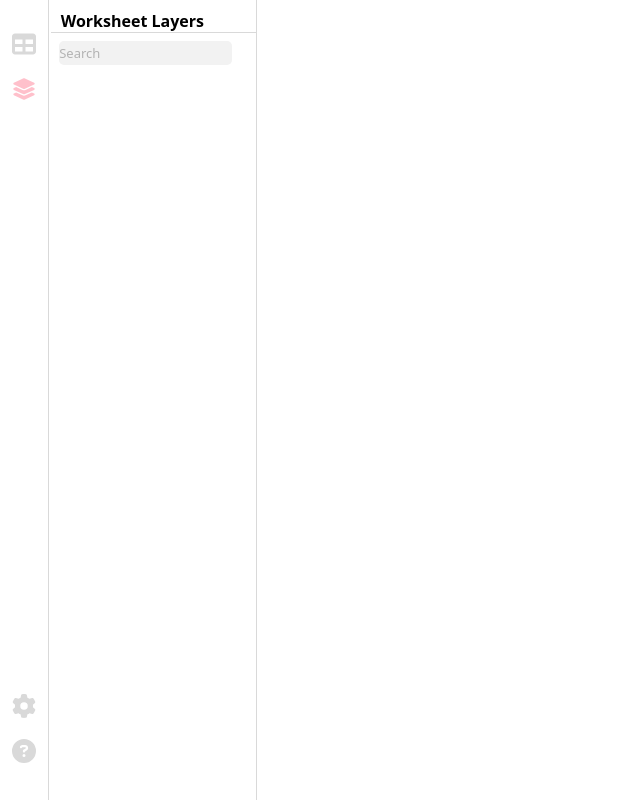
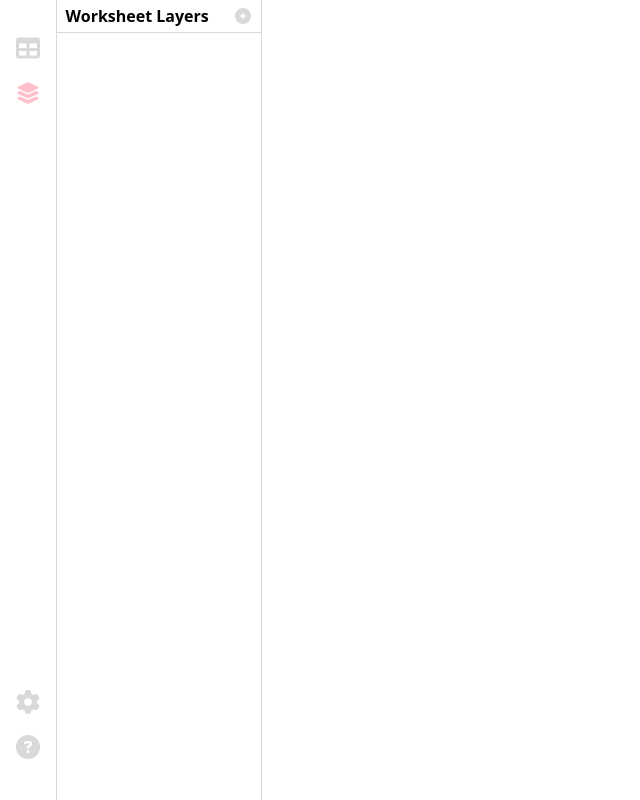
Before and after one commit to DaveCumin/AnCiR_next, a SvelteKit app: page / in a window 1280 px wide. Both pictures are taken after a click on the button 24 px from the left and 91 px from the top of the page. Shown: the whole page, without its empty margins (0-640 px from the left). Built offline with nearby package versions, Linux system fonts and the light colour scheme.

Commit message:
Enable icon colour change on button

```diff
--- a/src/lib/components/Navbar.svelte
+++ b/src/lib/components/Navbar.svelte
@@ -14,7 +14,7 @@
 		<button on:click={() => switchTab('data')}>
 			<Icon
 				name="table"
-				style={appState.currentTab === 'data' ? 'fill: pink;' : 'fill: #D9D9D9;'}
+				className={appState.currentTab === 'data' ? 'icon active' : 'icon'}
 			/>
 			<!-- <TableIcon /> -->
 		</button>
@@ -22,7 +22,7 @@
 		<button on:click={() => switchTab('worksheet')}>
 			<Icon
 				name="layer"
-				style={appState.currentTab === 'worksheet' ? 'fill: pink;' : 'fill: #D9D9D9;'}
+				className={appState.currentTab === 'worksheet' ? 'icon active' : 'icon'}
 			/>
 			<!-- <WorksheetIcon /> -->
 		</button>
@@ -40,7 +40,7 @@
 
 <style>
 	.container {
-		min-width: 48px;
+		min-width: 56px;
 		height: 100vh;
 		display: flex;
 		flex-direction: column;
@@ -60,15 +60,10 @@
 		justify-content: center;
 		align-items: center;
 
-		margin-top: 24px;
-		margin-bottom: 24px;
+		margin-top: 28px;
+		margin-bottom: 28px;
 	}
 
-	/* .icon-container :global(svg) {
-        width: 24px;
-        height: 24px;
-        margin: 0.5rem;
-    } */
 
 	button {
 		background-color: transparent;
--- a/src/lib/components/views/WorksheetDisplay.svelte
+++ b/src/lib/components/views/WorksheetDisplay.svelte
@@ -1,112 +1,54 @@
 <script>
 	import { core } from '$lib/core/theCore.svelte.js';
+	import Icon from '$lib/icon/Icon.svelte';
 </script>
 
-<div class="container">
-	<div class="heading">
-		<p>Worksheet Layers</p>
-	</div>
+<div class="heading">
+	<p>Worksheet Layers</p>
 
-	<div class="functions">
-		<div class="search">
-			<p>Search</p>
-		</div>
-
-		<div class="add"></div>
-	</div>
-
-	<div class="data-list">
-		{#each core.plots as plot}
-			<details open>
-				<summary
-					>{plot.plotid} - {plot.name}<button onclick={() => plot.plot.addData({ xIN: 0, yIN: 1 })}
-						>+</button
-					></summary
-				>
-				<ul>
-					{#each plot.plot.data as datum}
-						<details open>
-							<summary> </summary>
-							x: {datum.x.name} ({datum.x.getData()})
-							<input type="number" bind:value={datum.x.refDataID} />
-							<button onclick={() => datum.x.addProcess(Math.random() > 0.5 ? 'add' : 'sub')}
-								>Add process</button
-							>
-							y: {datum.y.name} ({datum.y.getData()})
-							<input type="number" bind:value={datum.y.refDataID} />
-							<button onclick={() => datum.y.addProcess(Math.random() > 0.5 ? 'add' : 'sub')}
-								>Add process</button
-							>
-						</details>
-					{/each}
-				</ul>
-			</details>
-		{/each}
+	<div class="add">
+		<button>
+			<Icon name="add" width={16} height={16} />
+		</button>
 	</div>
 </div>
 
+<div class="data-list">
+
+</div>
+
+
 <style>
-	.container {
-		width: 16vw;
-		height: 100vh;
+	.heading {
+		position: sticky;
+		top: 0;
+
+		width: 100%;
+		height: 4vh;
 		display: flex;
-		flex-direction: column;
-		justify-content: start;
-		align-items: start;
+		flex-direction: row;
+		justify-content: space-between;
+		align-items: center;
 
-		position: fixed;
-		top: 0;
-		left: 4vw;
-
-		border-right: 1px solid #d9d9d9;
-	}
-
-	.heading {
-		width: 16vw;
-		height: 4vh;
 		border-bottom: 1px solid #d9d9d9;
 	}
 
 	.heading p {
-		margin-top: 0.6rem;
 		margin-left: 0.6rem;
 		font-weight: bold;
 	}
 
-	.functions {
+	button {
+		background-color: transparent;
+		border: none;
+		margin-right: 0.6rem;
+		padding: 0;
+		text-align: inherit;
+		font: inherit;
+		border-radius: 0;
+		appearance: none;
 		display: flex;
-		flex-direction: row;
+		justify-content: center;
 		align-items: center;
-		margin: 0.5rem;
-	}
-
-	.search {
-		width: 13.5vw;
-		height: 3vh;
-		display: flex;
-		flex-direction: row;
-		align-items: center;
-		justify-content: start;
-
-		border-radius: 5px;
-		background-color: var(--color-lightness-95, blue);
-	}
-
-	.search :global(svg) {
-		margin-left: 0.5rem;
-		margin-right: 0.5rem;
-		color: var(--color-lightness-75);
-	}
-
-	.search p {
-		font-weight: 400;
-		font-size: small;
-		color: var(--color-lightness-75, blue);
-	}
-
-	.add {
-		vertical-align: middle;
-		margin-left: 0.45rem;
-		color: var(--color-icon-unselected, blue);
 	}
 </style>
--- a/src/lib/core/theCore.svelte.js
+++ b/src/lib/core/theCore.svelte.js
@@ -3,8 +3,10 @@ import { ModelIndex } from "$lib/models/modelIndex";
 export const core = $state({
 	data: []
 });
+
 export const appState = $state({
-	currentTab: 'data'
+	currentTab: 'data',
+	addIcon: '',
 });
 
 export function pushObj(obj) {
--- a/src/lib/icon/Icon.svelte
+++ b/src/lib/icon/Icon.svelte
@@ -1,7 +1,7 @@
 <script>
 	import { onMount } from 'svelte';
 
-	let { name = '', width = 24, height = 24, style = 'fill: #D9D9D9;' } = $props();
+	let { name = '', width = 24, height = 24, className = 'icon' } = $props();
 	let svgContent = $state();
 
 	const icons = import.meta.glob('$lib/icon/*.svg', { query: '?raw', import: 'default' });
@@ -13,14 +13,42 @@
 	}
 
 	onMount(async () => {
-		if (icons[name]) {
-			svgContent = await icons[name]();
-		} else {
-			console.error(`Icon "${name}" not found`);
-		}
-	});
+	if (icons[name]) {
+		let raw = await icons[name]();
+
+		// Replace hardcoded fills with fill="currentColor"
+		raw = raw.replace(/fill=".*?"/g, 'fill="currentColor"');
+
+		svgContent = raw;
+	} else {
+		console.error(`Icon "${name}" not found`);
+	}
+});
 </script>
 
-<svg {style} xmlns="http://www.w3.org/2000/svg" {width} {height} viewBox="0 0 24 24">
+<svg
+	xmlns="http://www.w3.org/2000/svg"
+	{width}
+	{height}
+	viewBox="0 0 24 24"
+	class={className}
+>
 	{@html svgContent}
 </svg>
+
+<style>
+	.icon {
+		fill: #d9d9d9;
+		transition: fill 0.2s ease;
+		cursor: pointer;
+	}
+
+	.icon:hover {
+		fill: pink;
+	}
+
+	.icon.active {
+		fill: pink;
+	}
+
+</style>
--- a/src/lib/models/data/table.svelte.js
+++ b/src/lib/models/data/table.svelte.js
@@ -11,7 +11,7 @@ export class Table {
 	name = $state('');
 	importedFrom = '';
 	dataLength = 0;
-	dataFields = $state([]);
+	columns = $state([]);
 
 	// simulate only
 	constructor(name, importedFrom, dataLength) {
@@ -40,13 +40,13 @@ export class Table {
 		//time
 		const dft = new Column(this.id, 'time');
 		dft.simulateColumn(fs_min, startDate, periods, maxHeights, this.dataLength);
-		this.dataFields.push(dft);
+		this.columns.push(dft);
 
 		//value
 		for (let i = 0; i < periods.length; i++) {
 			const dfv = new Column(this.id, 'value');
 			dfv.simulateColumn(fs_min, startDate, periods[i], maxHeights[i], this.dataLength);
-			this.dataFields.push(dfv);
+			this.columns.push(dfv);
 		}
 	}
 }
--- a/src/routes/+page.svelte
+++ b/src/routes/+page.svelte
@@ -6,102 +6,6 @@
 	import Navbar from '$lib/components/Navbar.svelte';
 	import ViewDisplay from '../lib/components/ViewDisplay.svelte';
 
-	// import { core } from '$lib/core/theCore.svelte.js';
-	// import { Process } from '$lib/core/Process.svelte.js';
-	// import { Column } from '$lib/core/Column.svelte.js';
-	// import { Table } from '$lib/core/Table.svelte.js';
-	// import { Plot } from '$lib/core/Plot.svelte.js';
-	// import PlotHandler from '$lib/plots/PlotHandler.svelte';
-	// import { onMount } from 'svelte';
-	// import Visualise from '$lib/components/Visualise.svelte';
-
-	// function addData(dataIN, type, name) {
-	// 	let newDataEntry;
-	// 	if (dataIN != null) {
-	// 		newDataEntry = new Column({ type, rawData: dataIN, name });
-	// 		if (type == 'time') {
-	// 			newDataEntry.timeformat = 1;
-	// 		}
-	// 		core.data.push(newDataEntry);
-	// 	} else {
-	// 		newDataEntry = new Column({
-	// 			type,
-	// 			rawData: [
-	// 				Math.round(10 * Math.random(), 2),
-	// 				Math.round(10 * Math.random(), 2),
-	// 				Math.round(10 * Math.random(), 2),
-	// 				Math.round(10 * Math.random(), 2)
-	// 			],
-	// 			name
-	// 		});
-	// 		if (type == 'time') {
-	// 			newDataEntry.timeformat = 1;
-	// 		}
-	// 		core.data.push(newDataEntry);
-	// 	}
-	// 	return newDataEntry.columnID;
-	// }
-
-	// onMount(async () => {
-	// 	await Process.init(); //set up the processMap
-	// 	await Plot.init(); //set up the plotMap
-	// 	refresh();
-	// });
-
-	// function refresh() {
-	// 	//simulate importing data
-	// 	core.data = [];
-	// 	let d0id = addData([1, 2, 3, 4], 'time', 'the time');
-	// 	core.data[0].addProcess('add');
-
-	// 	let d1id = addData(null, 'number', 'val1');
-	// 	core.data[1].addProcess('add');
-	// 	core.data[1].addProcess('sub');
-
-	// 	let d2id = addData(['a', 'b', 'b', 'c'], 'category', 'mycat');
-
-	// 	let testawd = new Column({
-	// 		type: 'time',
-	// 		rawData: { start: 10, step: 1, length: 5 },
-	// 		compression: 'awd',
-	// 		name: 'AWD',
-	// 		timeformat: 3
-	// 	});
-	// 	core.data.push(testawd);
-
-	// 	core.tables = [];
-	// 	core.tables.push(new Table({ name: 'table 1' }));
-	// 	core.tables[0].columnRefs = [testawd.columnID, d1id, d0id];
-	// 	core.tables.push(new Table({ name: 'table 2' }));
-	// 	core.tables[1].columnRefs = [d1id, d2id]; //Do we want to be able to have the same data in more than one table? Might need to ensure this doesn't happen.
-
-	// 	core.plots = [];
-	// 	core.plots.push(new Plot({ name: 'test scatterplot', type: 'Scatterplot' }));
-	// }
-
-	// function load() {
-	// 	const jsonData = JSON.parse(
-	// 		`{"tables":[{"tableid":0,"name":"table 1","columnRefs":[3,1,0]},{"tableid":1,"name":"table 2","columnRefs":[1,2]},{"tableid":2,"name":"table 3","columnRefs":[4,5]}],"plots":[{"plotid":0,"name":"test","type":"Scatterplot","plot":{"width":300,"height":100,"data":[{"x":{"columnID":6,"name":"val1","refDataID":1,"type":"number","processes":[]},"y":{"columnID":7,"name":"the time","refDataID":0,"type":"time","processes":[]}},{"x":{"columnID":8,"name":"AWD","refDataID":3,"type":"time","processes":[]},"y":{"columnID":9,"refDataID":4,"type":"number","processes":[]}}]}}],"data":[{"columnID":0,"name":"the time","rawData":[1,2,3,4],"type":"time","timeformat":1,"processes":[{"processid":0,"name":"add","args":{"value":4}}]},{"columnID":1,"name":"val1","rawData":[0,10,8,2],"type":"number","processes":[{"processid":1,"name":"add","args":{"value":4}},{"processid":2,"name":"sub","args":{"find":0,"replace":0}}]},{"columnID":2,"name":"mycat","rawData":["a","b","b","c"],"type":"category","processes":[]},{"columnID":3,"name":"AWD","rawData":{"start":10,"step":1,"length":5},"type":"time","timeformat":3,"compression":"awd","processes":[]},{"columnID":4,"rawData":[0.5320851666862695,0.08923008150735368],"type":"number","processes":[]},{"columnID":5,"rawData":[0.9092213365565878,0.7247559800547119],"type":"number","processes":[]}]}`
-	// 	);
-
-	// 	//reset things
-	// 	core.data = [];
-	// 	core.tables = [];
-	// 	core.plots = [];
-
-	// 	//load in the data
-	// 	jsonData.data.map((datajson) => {
-	// 		core.data.push(Column.fromJSON(datajson));
-	// 	});
-	// 	//Set up the tables
-	// 	jsonData.tables.map((tablejson) => {
-	// 		core.tables.push(Table.fromJSON(tablejson));
-	// 	});
-	// 	//Make the plots
-	// 	jsonData.plots.map((plotjson) => {
-	// 		core.plots.push(Plot.fromJSON(plotjson));
-	// 	});
-	// }
 </script>
 
 <!-- <svelte:head>
@@ -110,86 +14,30 @@
 -->
 
 <Navbar />
-<ViewDisplay />
-
-<!--
-<p>Data:</p>
-<button onclick={() => load()}>load</button>
-<button onclick={() => refresh()}>Refresh</button>
-
-<div>
-	<button onclick={() => core.tables.push(new Table({ name: 'table ' + (core.tables.length + 1) }))}
-		>New table</button
-	>
-	{#each core.tables as table}
-		<p><strong>{table.name}</strong></p>
-		<button
-			onclick={() => {
-				const tempid = addData([Math.random(), Math.random()], 'number');
-				table.addColumn(tempid);
-			}}>add Data</button
-		>
-		{#each table.columnRefs as col, colidx}
-			{#each core.data as dat}
-				{#if dat.columnID == col}
-					<p>
-						{dat.columnID} <input bind:value={dat.name} /> : {JSON.stringify(dat.getData())}
-						type:
-						<select name="datatype" bind:value={dat.type}>
-							<option value="time">Time</option>
-							<option value="number">Number</option>
-							<option value="category">Category</option>
-						</select>
-						<button onclick={() => table.removeColumn(colidx)}>-</button>
-						<button
-							onclick={() => {
-								core.data = core.data.filter((d) => d.columnID !== dat.columnID);
-							}}>!-!</button
-						>
-					</p>
-					<button onclick={() => dat.addProcess(Math.random() > 0.5 ? 'add' : 'sub')}
-						>add Process</button
-					>
-					{#if dat.type == 'time'}
-						<br />
-						Time format:
-						<input type="number" bind:value={dat.timeformat} />
-					{/if}
-
-					{#each dat.processes as p}
-						<div>
-							{p.id}
-							{p.name} -
-							{#each Object.keys(p.args) as arg}
-								{arg} ({dat.getProcessArgType(p.name, arg)}):
-
-								{#if dat.getProcessArgType(p.name, arg) === 'number'}
-									<input type="number" bind:value={p.args[arg]} />
-								{:else if dat.getProcessArgType(p.name, arg) === 'category'}
-									<input type="text" bind:value={p.args[arg]} />
-								{/if}
-							{/each}
-							<button onclick={() => dat.removeProcess(p.processid)}>-</button>
-						</div>
-					{/each}
-					<hr />
-				{/if}
-			{/each}
-		{/each}
-	{/each}
+<div class="view-container">
+	<ViewDisplay />
 </div>
 
-<PlotHandler />
 
-<Visualise />
+<style>
+	.view-container {
+		overflow-y: auto;
+		min-width: 16vw;
+		height: 100vh;
+		display: flex;
+		flex-direction: column;
+		justify-content: start;
+		align-items: start;
 
-<pre>{JSON.stringify(core, null, 2)}</pre>
--->
-<style>
-	section {
-		padding: 8px;
-		margin: 4px 0;
-		border: 1px solid #ccc;
-		background: grey;
+		position: fixed;
+		top: 0;
+		left: 56px;
+
+		border-right: 1px solid #d9d9d9;
 	}
+
+	.view-container::-webkit-scrollbar {
+		display: none; /* Chrome, Safari */
+	}
+
 </style>
```
Also changed, not shown: src/lib/components/dropdowns/AddTable.svelte (added, +22 -0 lines), src/lib/components/views/DataDisplay.svelte (+40 -46 lines), src/lib/models/data/dataTree.svelte.js (+12 -5 lines), src/lib/models/data/importData.svelte.js.
